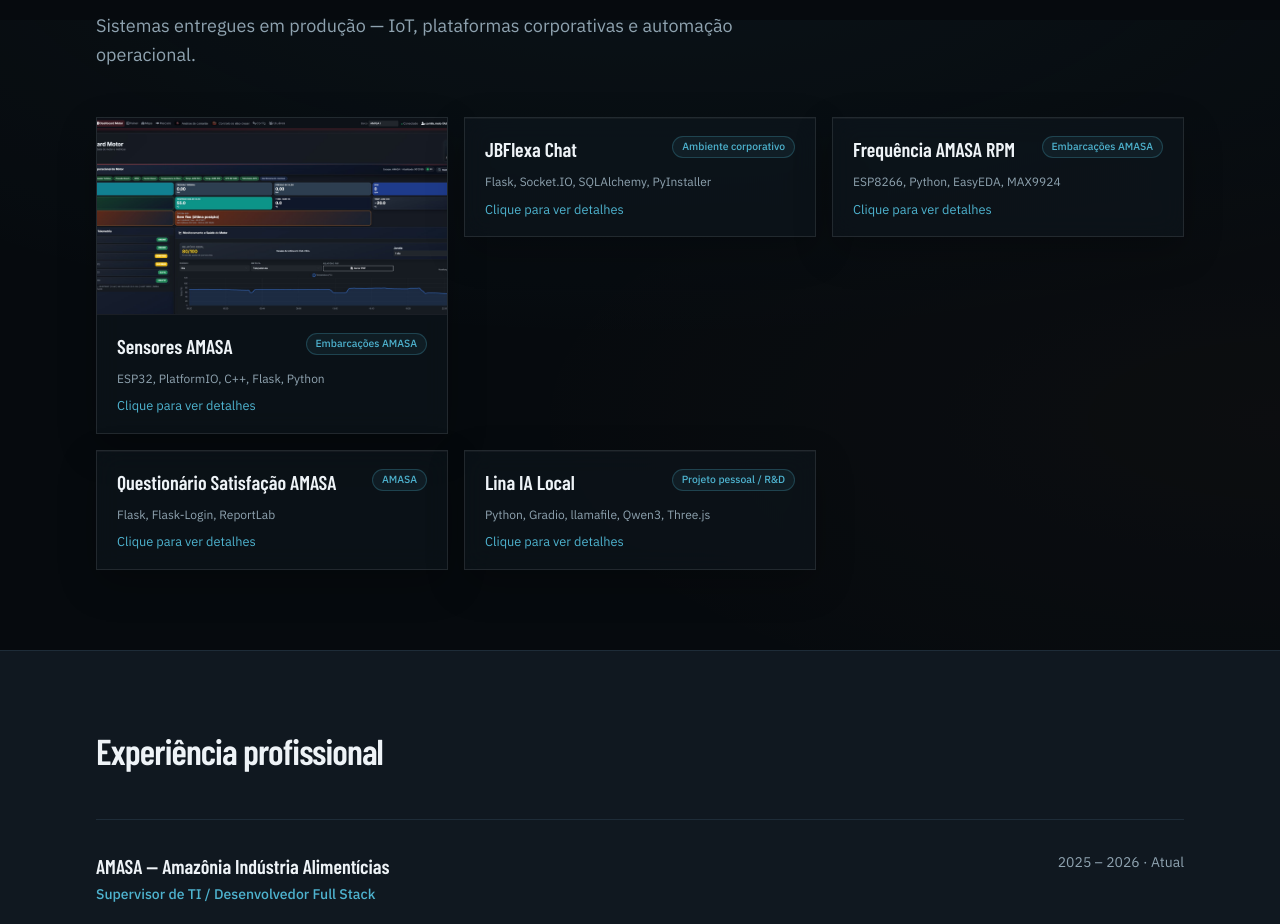
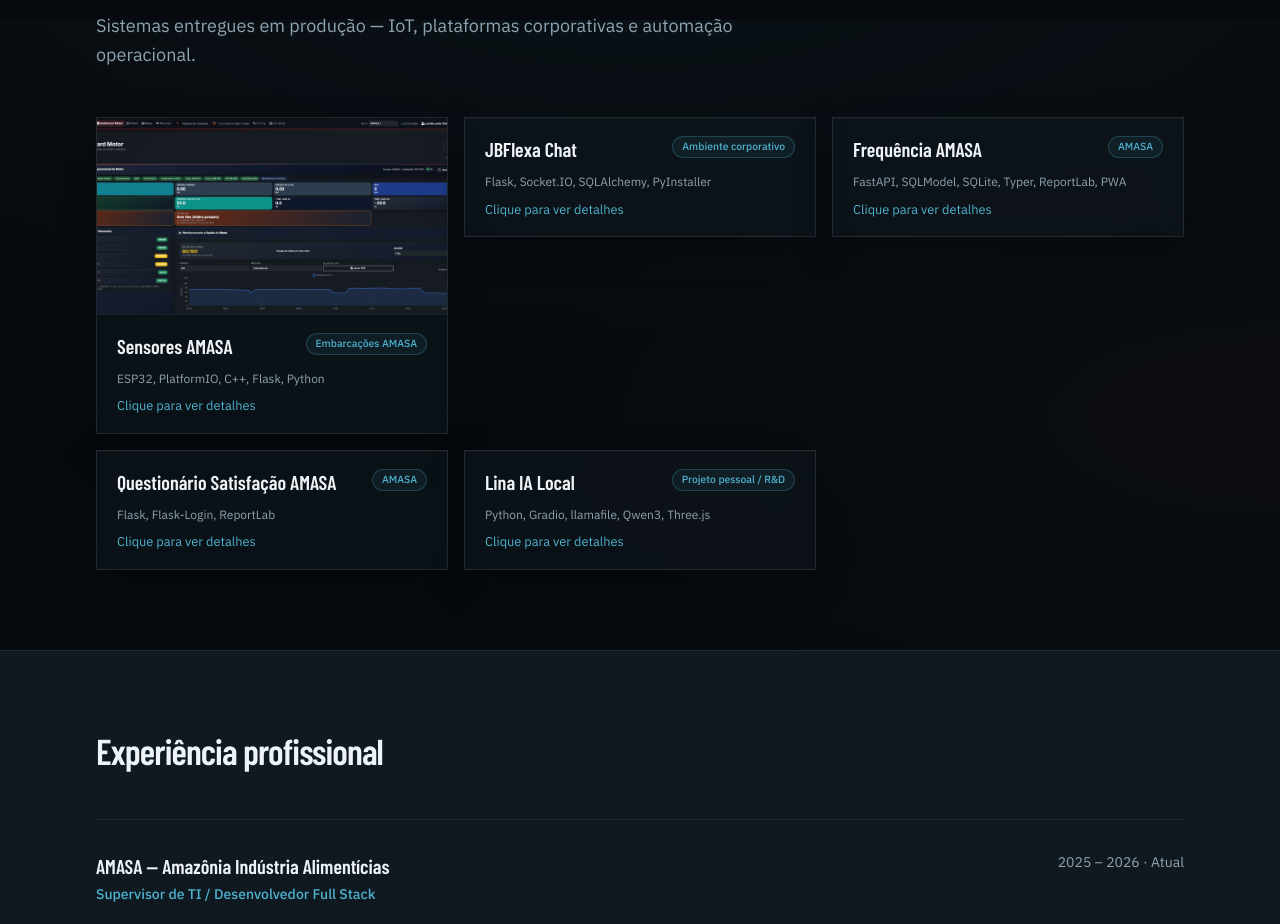
Before and after one commit to camilomelo8428/portfolio-camilo, a Next.js app: page /portfolio-camilo/ in a window 1280 px wide. Shown: the part 2380-3304 px from the top of the page. Built offline with nearby package versions, Linux system fonts and the light colour scheme.

Commit message:
fix: corrige descricao do Frequencia AMASA e adiciona link do GitHub
Substitui referencia incorreta ao projeto RPM pelo sistema de frequencia de funcionarios.

```diff
--- a/src/content/projects.ts
+++ b/src/content/projects.ts
@@ -36,17 +36,17 @@
     href: "https://github.com/camilomelo8428/jbflexa-chat",
   },
   {
-    name: "Frequência AMASA RPM",
+    name: "Frequência AMASA",
     summary:
-      "Documentação e referências de hardware para leitura de RPM em embarcações: ESP8266, sensor pick-up, condicionamento de sinal e guias PCB.",
-    stack: "ESP8266, Python, EasyEDA, MAX9924",
-    production: "Embarcações AMASA",
+      "Sistema corporativo de controle de frequência de funcionários: cadastro por setor e linha de produção, registro diário de presença, painel web PWA e relatórios operacionais.",
+    stack: "FastAPI, SQLModel, SQLite, Typer, ReportLab, PWA",
+    production: "AMASA",
     highlights: [
-      "Esquemas de proteção e ligação do sensor RPM",
-      "Scripts de automação e leitura de frequência",
-      "Integração com firmware Sensores AMASA",
+      "Registro diário de presença, atraso, férias, atestado e afastamentos",
+      "Painel web responsivo (PWA) com autenticação e API REST documentada",
+      "Relatórios diários, semanais e mensais em PDF, Excel e CSV por setor/linha",
     ],
-    href: "https://github.com/camilomelo8428/frequencia-amasa-rpm",
+    href: "https://github.com/camilomelo8428/frequencia-amasa",
   },
   {
     name: "Questionário Satisfação AMASA",
--- a/src/i18n/dictionaries.ts
+++ b/src/i18n/dictionaries.ts
@@ -252,17 +252,17 @@
         ],
       },
       {
-        name: "Frequência AMASA RPM",
+        name: "Frequência AMASA",
         summary:
-          "Documentação e referências de hardware para leitura de RPM em embarcações: ESP8266, sensor pick-up, condicionamento de sinal e guias PCB.",
-        stack: "ESP8266, Python, EasyEDA, MAX9924",
-        production: "Embarcações AMASA",
-        href: "https://github.com/camilomelo8428/frequencia-amasa-rpm",
+          "Sistema corporativo de controle de frequência de funcionários: cadastro por setor e linha de produção, registro diário de presença, painel web PWA e relatórios operacionais.",
+        stack: "FastAPI, SQLModel, SQLite, Typer, ReportLab, PWA",
+        production: "AMASA",
         highlights: [
-          "Esquemas de proteção e ligação do sensor RPM",
-          "Scripts de automação e leitura de frequência",
-          "Integração com firmware Sensores AMASA",
+          "Registro diário de presença, atraso, férias, atestado e afastamentos",
+          "Painel web responsivo (PWA) com autenticação e API REST documentada",
+          "Relatórios diários, semanais e mensais em PDF, Excel e CSV por setor/linha",
         ],
+        href: "https://github.com/camilomelo8428/frequencia-amasa",
       },
       {
         name: "Questionário Satisfação AMASA",
@@ -491,17 +491,17 @@
         ],
       },
       {
-        name: "Frequência AMASA RPM",
+        name: "Frequência AMASA",
         summary:
-          "Hardware documentation and references for vessel RPM reading: ESP8266, pick-up sensor, signal conditioning, and PCB guides.",
-        stack: "ESP8266, Python, EasyEDA, MAX9924",
-        production: "AMASA vessels",
-        href: "https://github.com/camilomelo8428/frequencia-amasa-rpm",
+          "Corporate employee attendance system: registration by department and production line, daily presence tracking, PWA web panel, and operational reports.",
+        stack: "FastAPI, SQLModel, SQLite, Typer, ReportLab, PWA",
+        production: "AMASA",
         highlights: [
-          "RPM sensor protection and wiring schematics",
-          "Automation scripts and frequency reading",
-          "Integration with Sensores AMASA firmware",
+          "Daily tracking of presence, lateness, vacation, medical leave, and absences",
+          "Responsive web panel (PWA) with authentication and documented REST API",
+          "Daily, weekly, and monthly reports in PDF, Excel, and CSV by department/line",
         ],
+        href: "https://github.com/camilomelo8428/frequencia-amasa",
       },
       {
         name: "Questionário Satisfação AMASA",
```
